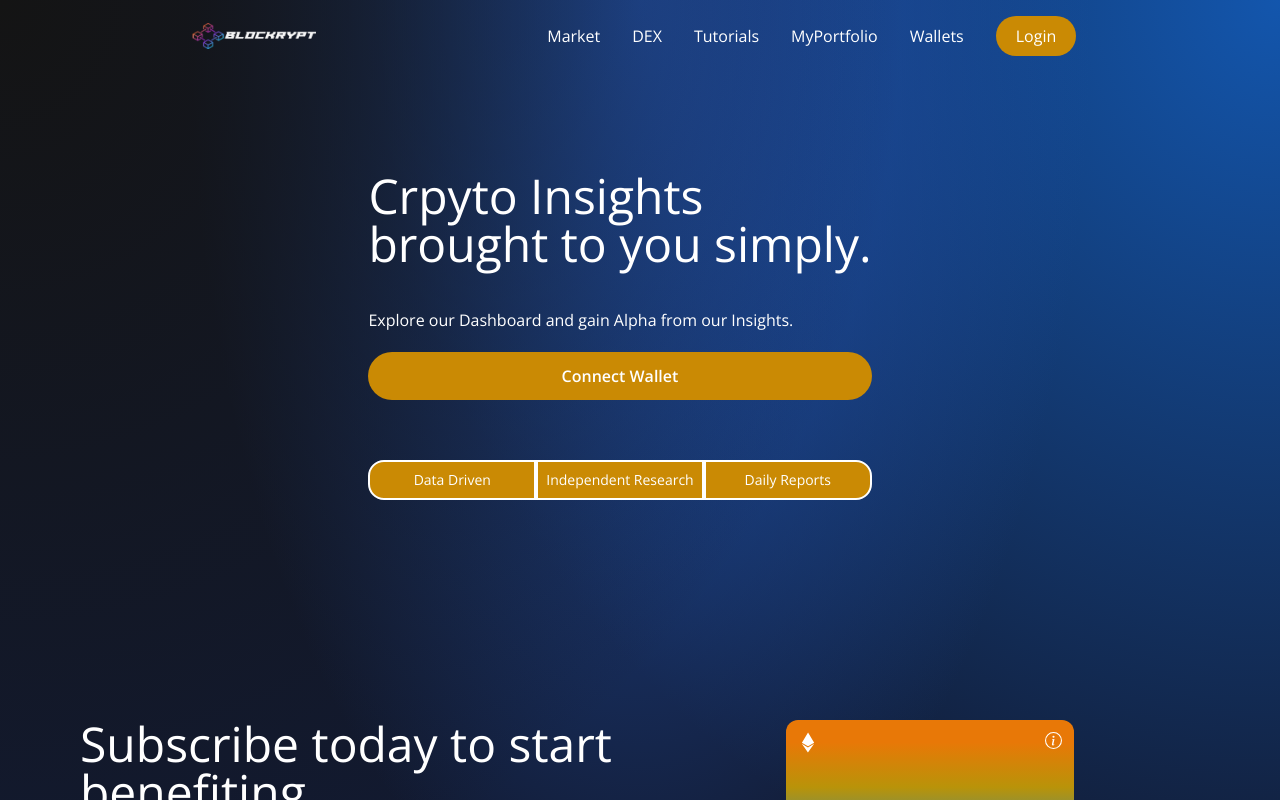
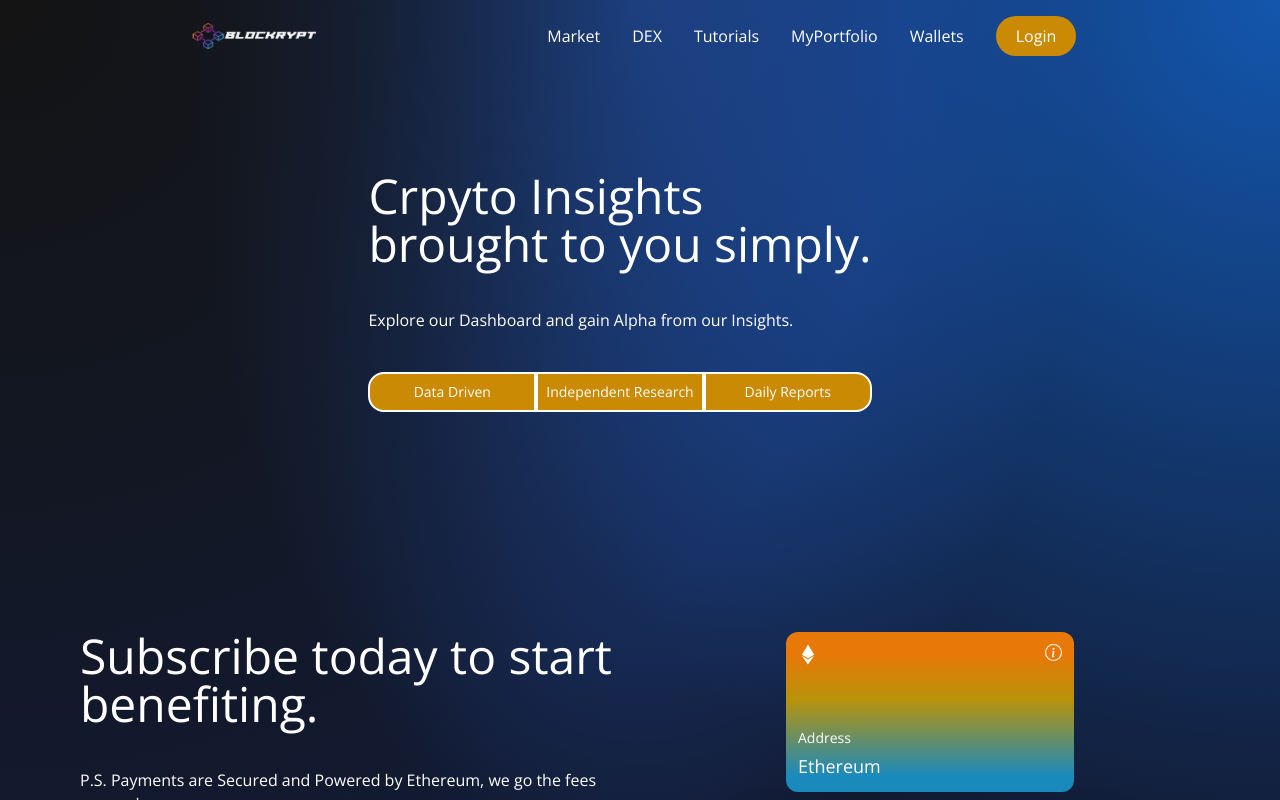
Before and after one commit to DamienBonello/BlockCrypt-Web3.0, a React (Vite) app in the folder Blockchain_Web3/client/: page / in a window 1280 px wide. Shown: the top 800 px of the page. Built offline with nearby package versions, Linux system fonts and the light colour scheme.

Commit message:
Removed un-wanted imports

```diff
--- a/Blockchain_Web3/client/src/components/Welcome.jsx
+++ b/Blockchain_Web3/client/src/components/Welcome.jsx
@@ -1,15 +1,8 @@
-import { AiFillPlayCircle } from 'react-icons/ai';
-import { SiEthereum } from 'react-icons/si';
-import { BsInfoCircle } from 'react-icons/bs';
-
 import { Loader } from './';
 
 const commonStyles = "min-h-[40px] sm:px-1 px-2 sm:min-w-[120px] flex justify-center items-center border-white border-2 p-1 bg-yellow-600 text-sm font-normal text-white";
 
 const Welcome = () => {
-    const connectWallet = () => {
-
-    }
     return (
         <div className='flex w-full justify-center items-center'>
             <div className='flex mf:flex-row flex-col items-start justify-between md:p-20 py-12 px-4'>
@@ -20,13 +13,6 @@ const Welcome = () => {
                     <p className='text-left mt-5 text-white font-light md:w-full w-full text-base'>
                         Explore our Dashboard and gain Alpha from our Insights.
                     </p>
-                    <button
-                        type='button'
-                        onClick = {connectWallet}
-                        className='flex flex-row justify-center items-center my-5 w-full bg-yellow-600 p-3 rounded-full cursor-pointer hover:bg-yellow-700 border-transparent'
-                    >
-                        <p className='text-white text-base font-semibold'> Connect Wallet </p>
-                    </button>
 
                     <div className='grid sm:grid-cols-3 grid-cols-2 w-full mt-10'>
                         <div className={`rounded-tl-2xl rounded-bl-2xl ${commonStyles}`}>
```
